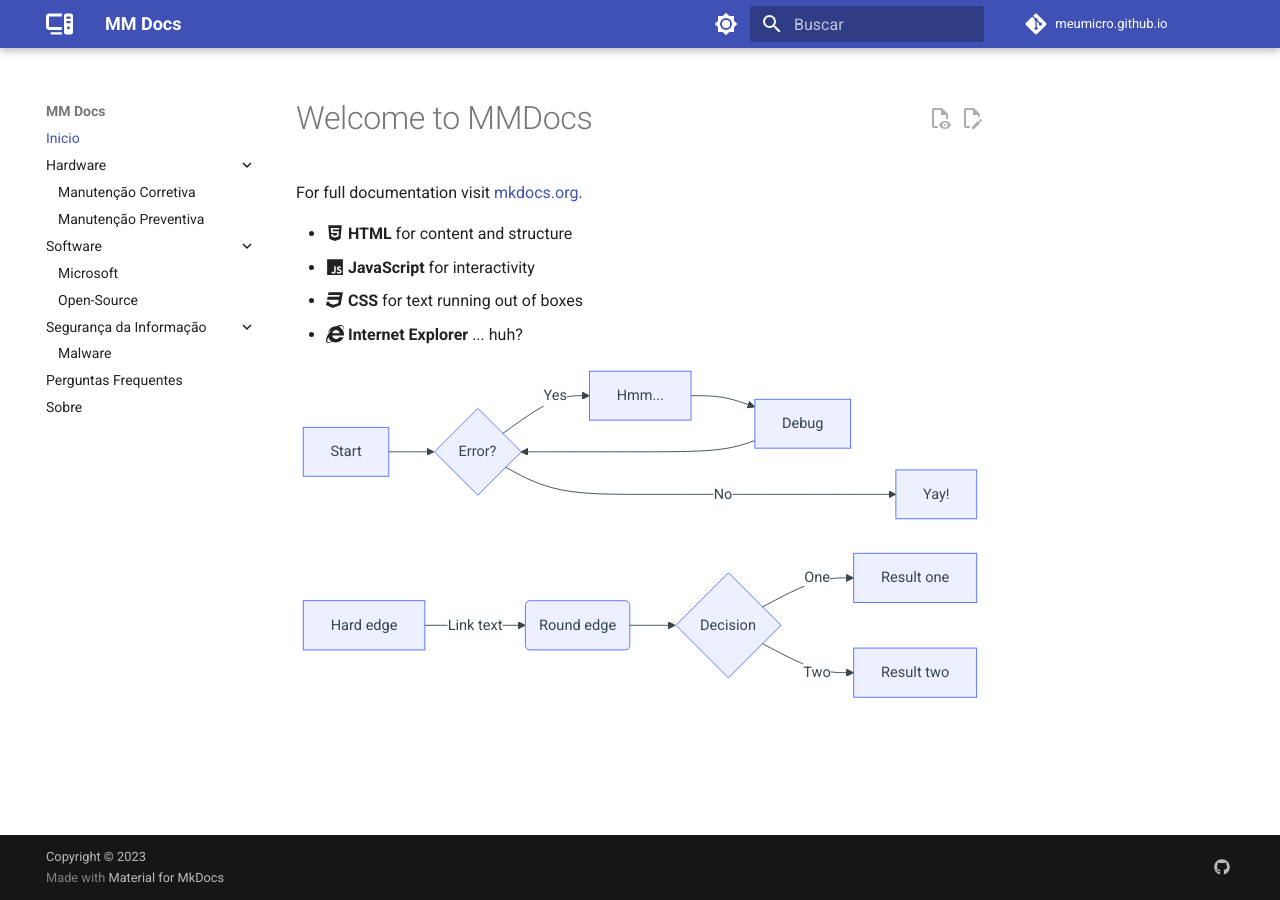
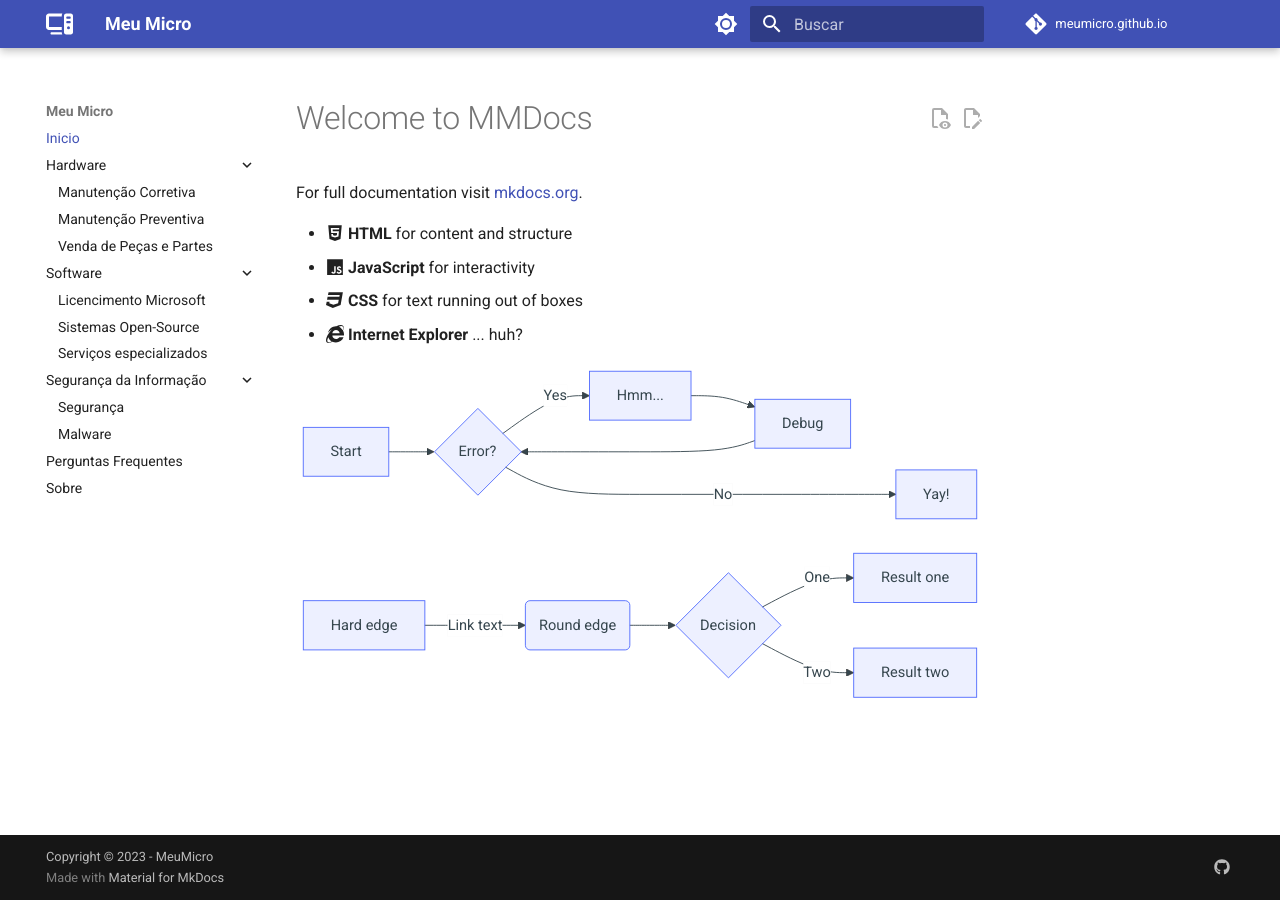
Before and after one commit to MeuMicro/meumicro.github.io, an MkDocs documentation site: the page built from docs/index.md, in a window 1280 px wide. Built offline with MkDocs 1.6.1 and Material for MkDocs 9.7.7, drawn with Linux system fonts in a browser that asks for light colours; comment, search, counter and statistics services are not loaded.

Commit message:
Incluindo arquivos de SEG

```diff
--- a/mkdocs.yml
+++ b/mkdocs.yml
@@ -1,5 +1,5 @@
 # Project information
-site_name: MM Docs
+site_name: Meu Micro
 site_url: https://meumicro.github.io
 site_author: Kleber Santos
 site_description: >-
@@ -10,7 +10,7 @@ repo_name: meumicro.github.io
 repo_url: https://github.com/MeuMicro/meumicro.github.io
 
 # Copyright
-copyright: Copyright &copy; 2023
+copyright: Copyright &copy; 2023 - MeuMicro
 
 # Page tree
 nav:
@@ -20,10 +20,13 @@ nav:
         - Hardware:
           - Manutenção Corretiva: hardware/corretiva.md
           - Manutenção Preventiva: hardware/preventiva.md
+          - Venda de Peças e Partes: hardware/venda.md
         - Software:
-          - Microsoft: software/microsoft.md
-          - Open-Source: software/opensource.md
+          - Licencimento Microsoft: software/microsoft.md
+          - Sistemas Open-Source: software/opensource.md
+          - Serviços especializados: software/servicos.md
         - Segurança da Informação:
+          - Segurança:  infosec/seguranca.md
           - Malware: infosec/malware.md
         - Perguntas Frequentes: faq.md
         - Sobre: about.md
```
Also changed, not shown: docs/hardware/venda.md (added, +1 -0 lines), docs/infosec/seguranca.md (added, +41 -0 lines), docs/software/servicos.md (added, +1 -0 lines).
